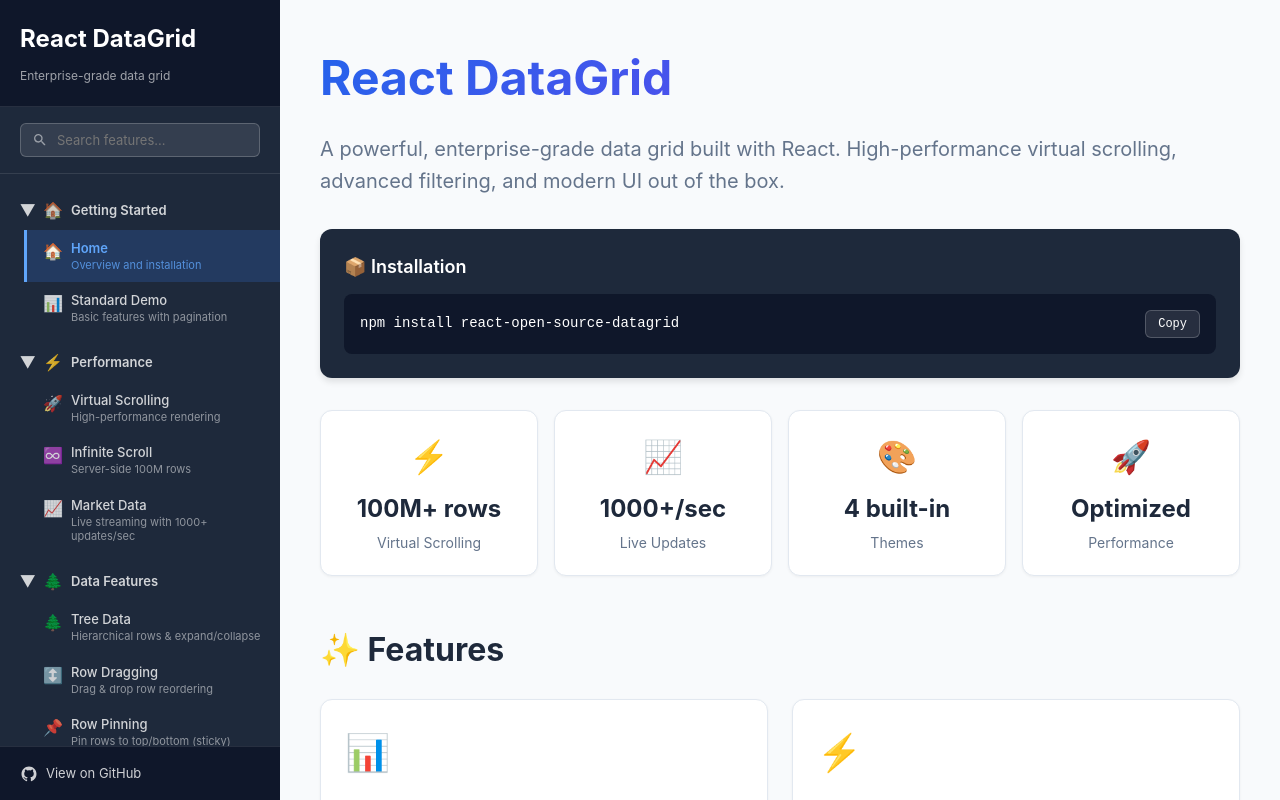
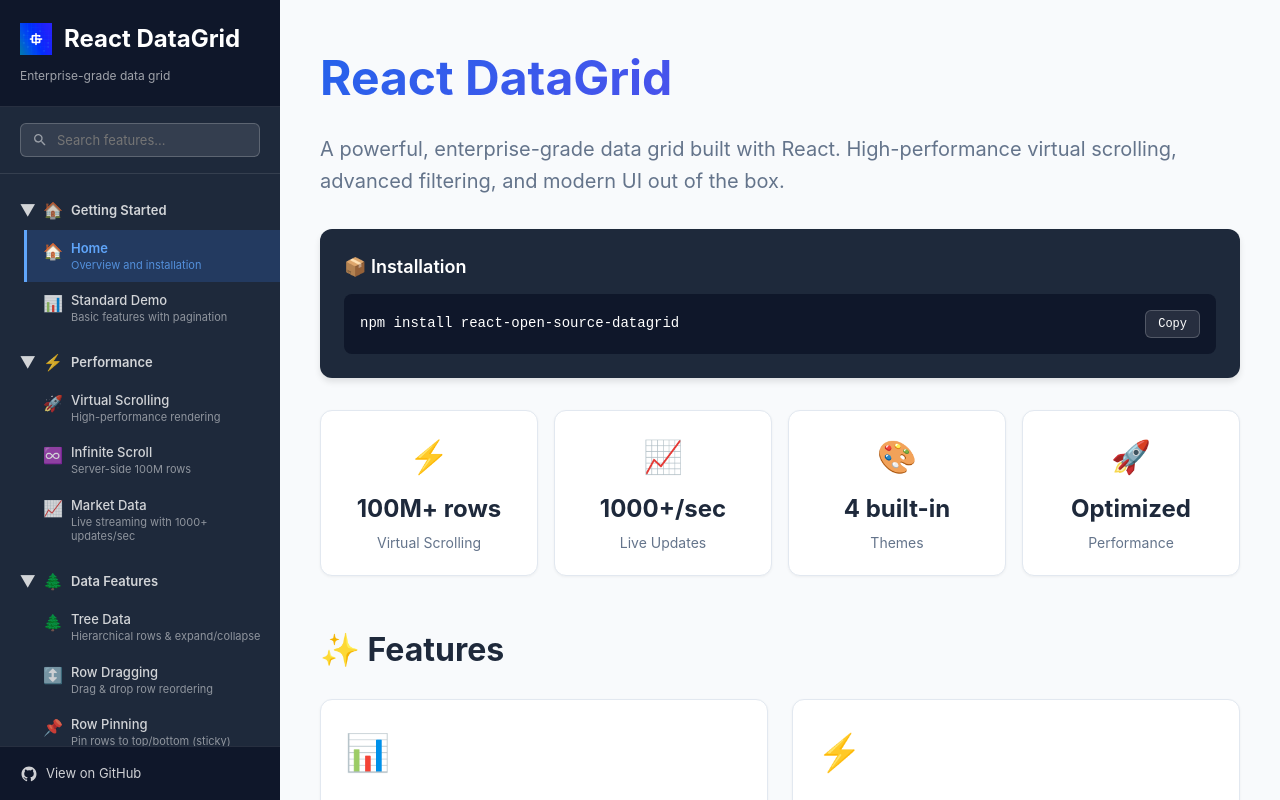
Before and after one commit to bhushanpoojary/react-open-source-datagrid, a React (Vite) app: page / in a window 1280 px wide. Built offline with nearby package versions, Linux system fonts and the light colour scheme.

Commit message:
logo added

```diff
--- a/index.html
+++ b/index.html
@@ -2,7 +2,7 @@
 <html lang="en">
   <head>
     <meta charset="UTF-8" />
-    <link rel="icon" type="image/svg+xml" href="/vite.svg" />
+    <link rel="icon" type="image/png" href="/logo.png" />
     <meta name="viewport" content="width=device-width, initial-scale=1.0" />
     <title>react-open-source-grid</title>
   </head>
--- a/src/App.tsx
+++ b/src/App.tsx
@@ -257,7 +257,8 @@ function App() {
           borderBottom: '1px solid rgba(255, 255, 255, 0.1)',
           backgroundColor: '#0f172a'
         }}>
-          <div style={{ display: 'flex', alignItems: 'center', gap: '8px', marginBottom: '8px' }}>
+          <div style={{ display: 'flex', alignItems: 'center', gap: '12px', marginBottom: '8px' }}>
+            <img src="/logo.png" alt="Logo" style={{ width: '32px', height: '32px', objectFit: 'contain' }} />
             <span style={{ fontSize: '24px', fontWeight: 'bold' }}>React DataGrid</span>
           </div>
           <div style={{ fontSize: '12px', color: 'rgba(255, 255, 255, 0.6)' }}>
```
Also changed, not shown: public/logo.png (added).
